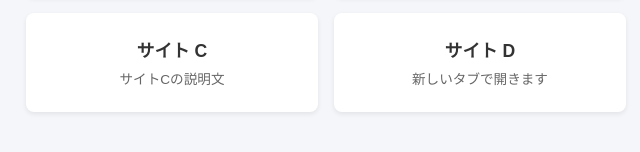
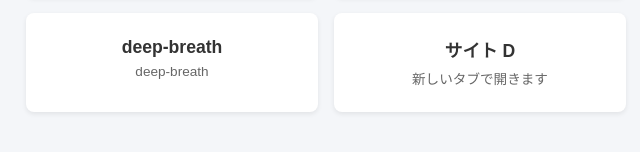
Before and after one commit to koretaka2026-prog/aaa, a plain HTML site: page index.html in a window 1280 px wide. Shown: the part 244-396 px from the top of the page, without its empty margins (314-954 px from the left). Drawn offline with Linux system fonts and the light colour scheme.

Commit message:
Update index.html

```diff
--- a/index.html
+++ b/index.html
@@ -67,9 +67,9 @@
       <div class="card-desc">サルはバナナを食べてよだれがたれた</div>
     </a>
 
-    <a class="card" href="https://example.com/3">
-      <div class="card-title">サイト C</div>
-      <div class="card-desc">サイトCの説明文</div>
+    <a class="card" href="deep-breath.html">
+      <div class="card-title">deep-breath</div>
+      <div class="card-desc">deep-breath</div>
     </a>
 
     <a class="card" href="https://example.com/4" target="_blank">
```
